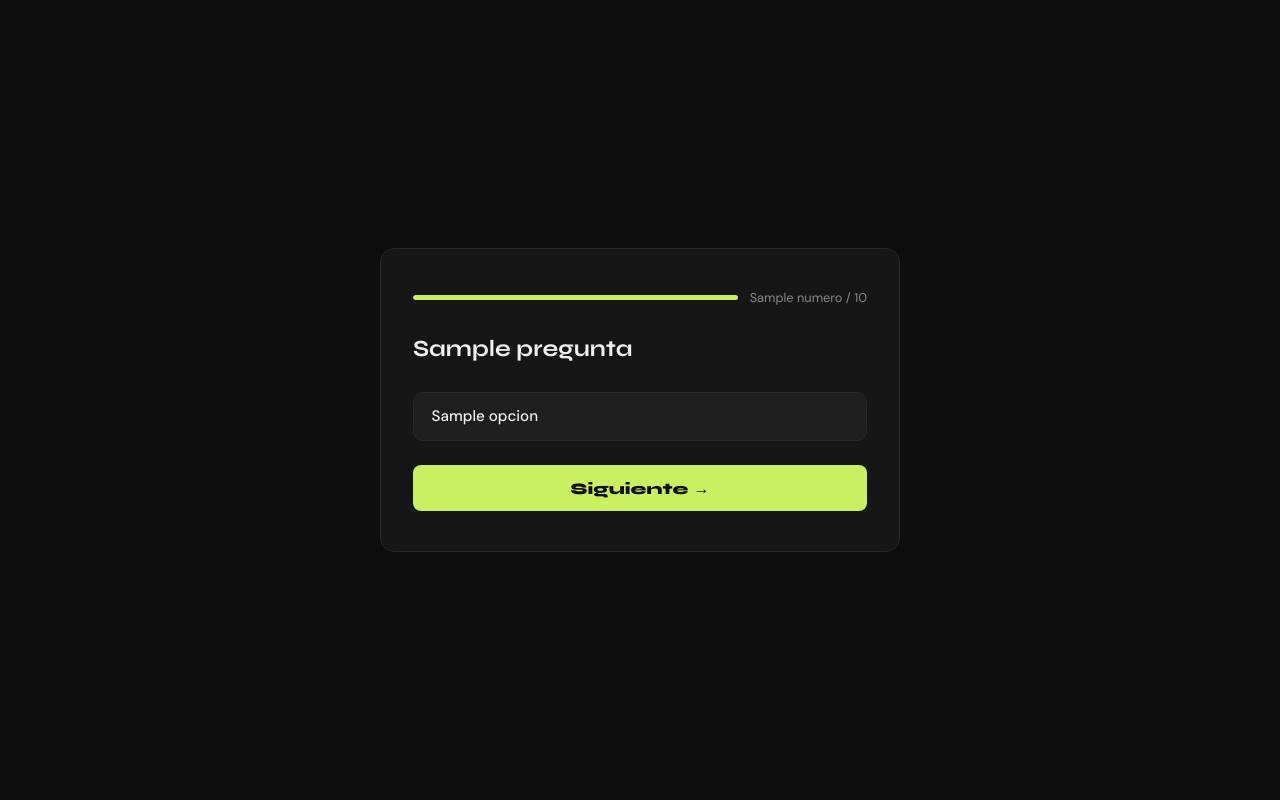
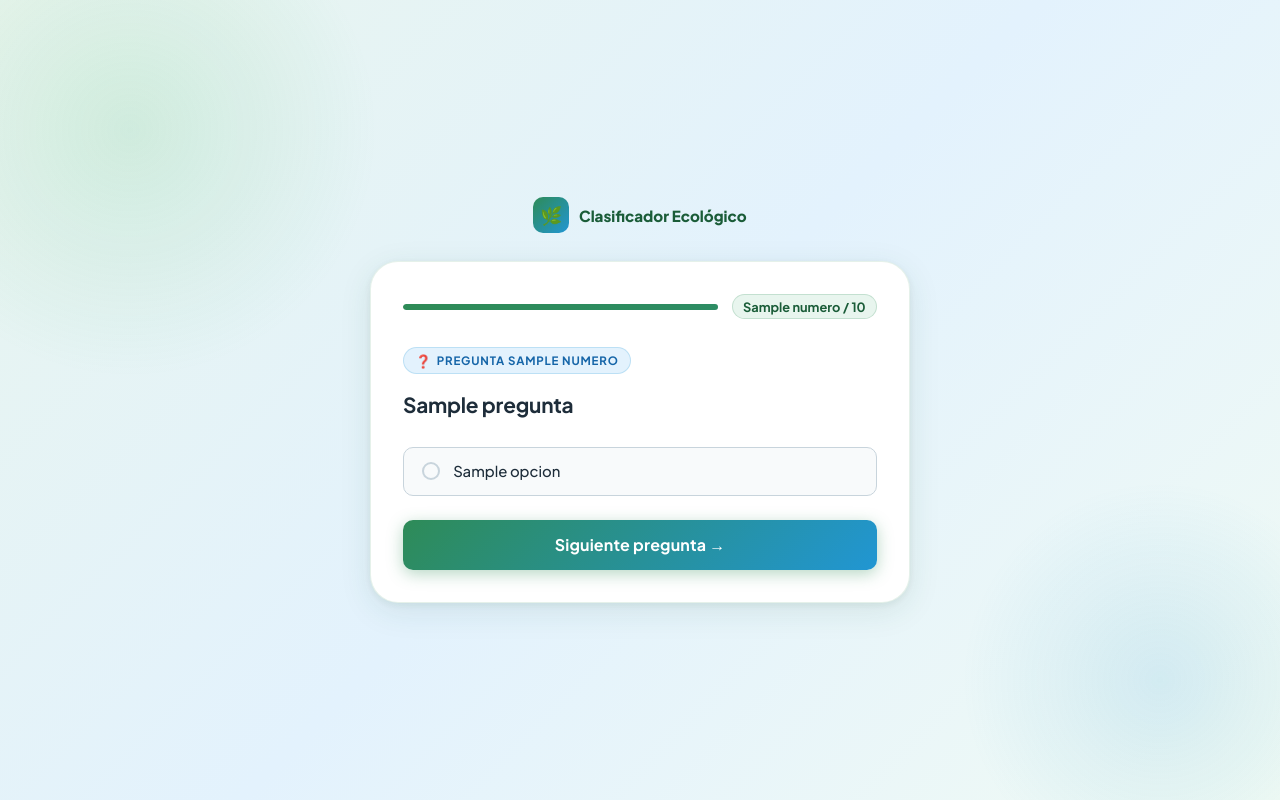
Before and after one commit to Moskur/Proyecto-CDIO, a Flask app: template Proyecto Ecologico/templates/juego.html in a window 1280 px wide. Run offline with Flask 3, Linux system fonts and the light colour scheme; the template is opened without the code that fills it: most values are stand-ins (such as "Sample title", 1, 10 or a date in 2020).

Commit message:
Actualización de juego.html para mejorar styling del quiz

```diff
--- a/Proyecto Ecologico/templates/juego.html
+++ b/Proyecto Ecologico/templates/juego.html
@@ -3,134 +3,268 @@
 <head>
   <meta charset="UTF-8">
   <meta name="viewport" content="width=device-width, initial-scale=1.0">
-  <title>Quiz – Pregunta {{ numero }}</title>
-  <link href="https://fonts.googleapis.com/css2?family=Syne:wght@700;800&family=DM+Sans:wght@400;500&display=swap" rel="stylesheet">
+  <title>Clasificador Ecológico – Pregunta {{ numero }}</title>
+  <link href="https://fonts.googleapis.com/css2?family=Plus+Jakarta+Sans:wght@400;500;600;700;800&display=swap" rel="stylesheet">
   <style>
     *, *::before, *::after { box-sizing: border-box; margin: 0; padding: 0; }
 
     :root {
-      --bg:     #0d0d0d;
-      --card:   #161616;
-      --border: #2a2a2a;
-      --accent: #c8f060;
-      --text:   #f0f0f0;
-      --muted:  #888;
-      --error:  #ff6b6b;
+      --green-dark:   #1a5c38;
+      --green-mid:    #2e8b57;
+      --green-light:  #4caf7d;
+      --green-pale:   #e8f5ee;
+      --blue-deep:    #1565a8;
+      --blue-mid:     #2196d3;
+      --blue-pale:    #e3f2fd;
+      --white:        #ffffff;
+      --gray-50:      #f8fafb;
+      --gray-100:     #eef2f5;
+      --gray-300:     #c8d4dc;
+      --gray-500:     #6b8090;
+      --gray-800:     #1e2d3a;
+      --error:        #d32f2f;
+      --radius-sm:    10px;
+      --radius-md:    18px;
+      --radius-lg:    28px;
+      --shadow-card:  0 8px 32px rgba(26,92,56,.10), 0 2px 8px rgba(26,92,56,.07);
+      --shadow-btn:   0 4px 16px rgba(46,139,87,.35);
     }
 
     body {
-      background: var(--bg);
-      color: var(--text);
-      font-family: 'DM Sans', sans-serif;
+      background: linear-gradient(135deg, #e8f5ee 0%, #e3f2fd 50%, #f0faf4 100%);
       min-height: 100vh;
+      font-family: 'Plus Jakarta Sans', system-ui, sans-serif;
+      display: flex;
+      flex-direction: column;
+      align-items: center;
+      justify-content: center;
+      padding: 2rem 1rem;
+      position: relative;
+      overflow-x: hidden;
+    }
+
+    body::before, body::after {
+      content: '';
+      position: fixed;
+      border-radius: 50%;
+      pointer-events: none;
+      z-index: 0;
+    }
+    body::before {
+      width: 500px; height: 500px;
+      background: radial-gradient(circle, rgba(78,188,109,.15) 0%, transparent 70%);
+      top: -120px; left: -120px;
+    }
+    body::after {
+      width: 400px; height: 400px;
+      background: radial-gradient(circle, rgba(33,150,211,.13) 0%, transparent 70%);
+      bottom: -80px; right: -80px;
+    }
+
+    /* Top brand strip */
+    .topbar {
       display: flex;
       align-items: center;
-      justify-content: center;
-      padding: 2rem;
+      gap: .6rem;
+      margin-bottom: 1.75rem;
+      position: relative; z-index: 1;
+      animation: fadeDown .4s ease both;
+    }
+    .brand-icon {
+      width: 36px; height: 36px;
+      background: linear-gradient(135deg, var(--green-mid), var(--blue-mid));
+      border-radius: 10px;
+      display: flex; align-items: center; justify-content: center;
+      font-size: 1.1rem;
+    }
+    .brand-name {
+      font-size: .95rem;
+      font-weight: 800;
+      color: var(--green-dark);
     }
 
     .card {
-      background: var(--card);
-      border: 1px solid var(--border);
-      border-radius: 14px;
-      padding: 2.5rem 2rem;
+      background: var(--white);
+      border-radius: var(--radius-lg);
+      padding: 2rem 2rem 2rem;
       width: 100%;
-      max-width: 520px;
-      animation: fadeUp .4s ease both;
+      max-width: 540px;
+      box-shadow: var(--shadow-card);
+      border: 1px solid rgba(46,139,87,.12);
+      position: relative; z-index: 1;
+      animation: fadeUp .5s cubic-bezier(.22,.68,0,1.2) both;
     }
 
     @keyframes fadeUp {
-      from { opacity: 0; transform: translateY(16px); }
+      from { opacity: 0; transform: translateY(24px) scale(.98); }
+      to   { opacity: 1; transform: translateY(0) scale(1); }
+    }
+    @keyframes fadeDown {
+      from { opacity: 0; transform: translateY(-12px); }
       to   { opacity: 1; transform: translateY(0); }
     }
 
+    /* Progress */
     .progress-wrap {
       display: flex;
       align-items: center;
-      gap: .75rem;
+      gap: .85rem;
       margin-bottom: 1.75rem;
     }
 
     .progress-bar {
       flex: 1;
-      height: 5px;
-      background: #2a2a2a;
+      height: 6px;
+      background: var(--gray-100);
       border-radius: 99px;
       overflow: hidden;
     }
 
     .progress-fill {
       height: 100%;
-      background: var(--accent);
+      background: linear-gradient(90deg, var(--green-mid), var(--blue-mid));
       border-radius: 99px;
       width: {{ (numero / total * 100) | int }}%;
-      transition: width .4s ease;
+      transition: width .5s ease;
     }
 
     .progress-label {
       font-size: .8rem;
-      color: var(--muted);
+      font-weight: 700;
+      color: var(--green-dark);
       white-space: nowrap;
+      background: var(--green-pale);
+      padding: .22rem .65rem;
+      border-radius: 99px;
+      border: 1px solid rgba(46,139,87,.2);
     }
 
+    /* Question number pill */
+    .question-num {
+      display: inline-flex;
+      align-items: center;
+      gap: .3rem;
+      font-size: .72rem;
+      font-weight: 700;
+      text-transform: uppercase;
+      letter-spacing: .07em;
+      color: var(--blue-deep);
+      background: var(--blue-pale);
+      padding: .28rem .7rem;
+      border-radius: 99px;
+      margin-bottom: 1rem;
+      border: 1px solid rgba(33,150,211,.2);
+    }
+    .question-num::before { content: '❓'; font-size: .8rem; }
+
     h2 {
-      font-family: 'Syne', sans-serif;
-      font-size: 1.45rem;
-      line-height: 1.3;
+      font-size: 1.3rem;
+      font-weight: 700;
+      color: var(--gray-800);
+      line-height: 1.4;
       margin-bottom: 1.75rem;
+      letter-spacing: -.01em;
     }
 
-    .opciones { display: flex; flex-direction: column; gap: .65rem; }
+    /* Options */
+    .opciones {
+      display: flex;
+      flex-direction: column;
+      gap: .6rem;
+    }
 
+    .opciones span { display: contents; }
     .opciones input[type="radio"] { display: none; }
 
     .opciones label {
-      display: block;
-      background: #1e1e1e;
-      border: 1px solid var(--border);
-      border-radius: 10px;
-      color: var(--text);
+      display: flex;
+      align-items: center;
+      gap: .85rem;
+      background: var(--gray-50);
+      border: 1.5px solid var(--gray-300);
+      border-radius: var(--radius-sm);
+      color: var(--gray-800);
       cursor: pointer;
-      font-size: .95rem;
+      font-size: .93rem;
       font-weight: 500;
-      padding: .85rem 1.1rem;
+      padding: .9rem 1.1rem;
+      transition: border-color .18s, background .18s, box-shadow .18s, transform .1s;
+      position: relative;
+    }
+    .opciones label::before {
+      content: '';
+      flex-shrink: 0;
+      width: 18px; height: 18px;
+      border: 2px solid var(--gray-300);
+      border-radius: 50%;
       transition: border-color .18s, background .18s;
     }
-
-    .opciones label:hover { border-color: #555; }
+    .opciones label:hover {
+      border-color: var(--green-light);
+      background: var(--green-pale);
+      transform: translateX(2px);
+    }
+    .opciones label:hover::before { border-color: var(--green-mid); }
 
     .opciones input[type="radio"]:checked + label {
-      border-color: var(--accent);
-      background: #1f2a0e;
-      color: var(--accent);
+      border-color: var(--green-mid);
+      background: var(--green-pale);
+      color: var(--green-dark);
+      font-weight: 600;
+      box-shadow: 0 0 0 3px rgba(46,139,87,.12);
+    }
+    .opciones input[type="radio"]:checked + label::before {
+      border-color: var(--green-mid);
+      background: var(--green-mid);
+      box-shadow: inset 0 0 0 3px var(--white);
     }
 
     .error-msg {
       color: var(--error);
       font-size: .82rem;
       margin-top: 1rem;
+      display: flex;
+      align-items: center;
+      gap: .35rem;
+      background: #fff5f5;
+      padding: .6rem .9rem;
+      border-radius: 8px;
+      border: 1px solid rgba(211,47,47,.2);
     }
+    .error-msg::before { content: '⚠'; }
 
     .btn {
       width: 100%;
-      background: var(--accent);
-      color: #0d0d0d;
+      background: linear-gradient(135deg, var(--green-mid) 0%, var(--blue-mid) 100%);
+      color: var(--white);
       border: none;
-      border-radius: 8px;
-      font-family: 'Syne', sans-serif;
+      border-radius: var(--radius-sm);
+      font-family: inherit;
       font-size: 1rem;
-      font-weight: 800;
-      padding: .85rem;
+      font-weight: 700;
+      padding: .9rem;
       cursor: pointer;
       margin-top: 1.5rem;
-      transition: opacity .2s, transform .1s;
+      transition: opacity .2s, transform .15s, box-shadow .2s;
+      box-shadow: var(--shadow-btn);
+      letter-spacing: .01em;
     }
+    .btn:hover  { opacity: .9; box-shadow: 0 6px 22px rgba(46,139,87,.4); }
+    .btn:active { transform: scale(.98); }
 
-    .btn:hover  { opacity: .88; }
-    .btn:active { transform: scale(.98); }
+    @media (max-width: 480px) {
+      .card { padding: 1.75rem 1.25rem 1.5rem; }
+      h2 { font-size: 1.1rem; }
+    }
   </style>
 </head>
 <body>
+
+  <div class="topbar">
+    <div class="brand-icon">🌿</div>
+    <span class="brand-name">Clasificador Ecológico</span>
+  </div>
+
   <div class="card">
 
     <div class="progress-wrap">
@@ -138,6 +272,7 @@
       <span class="progress-label">{{ numero }} / {{ total }}</span>
     </div>
 
+    <span class="question-num">Pregunta {{ numero }}</span>
     <h2>{{ pregunta.pregunta }}</h2>
 
     <form method="POST" action="/juego">
@@ -155,7 +290,7 @@
       {% endif %}
 
       <button type="submit" class="btn">
-        {% if numero == total %}Terminar quiz{% else %}Siguiente →{% endif %}
+        {% if numero == total %}Finalizar quiz 🏁{% else %}Siguiente pregunta →{% endif %}
       </button>
     </form>
 
```
